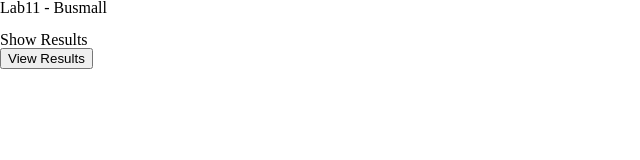
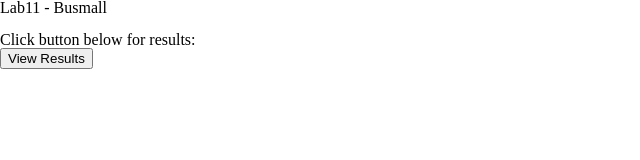
Before and after one commit to katrina-l-hill/busmall, a plain HTML site: page index.html in a window 1280 px wide. Shown: the whole page, without its empty margins (0-640 px from the left). Drawn offline with Linux system fonts and the light colour scheme.

Commit message:
revised text

```diff
--- a/index.html
+++ b/index.html
@@ -32,7 +32,7 @@
       <img src="img-twenty" alt="">
     </section>
 
-      <div id="show-results-button">Show Results</div>
+      <div id="show-results-button">Click button below for results:</div>
       <ul id="display-results-list"></ul>
 
       <button type="results">View Results</button>
```
